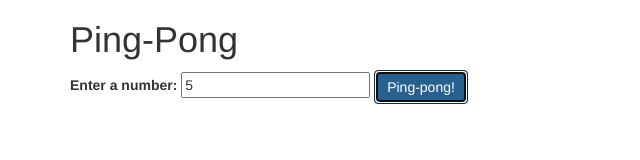
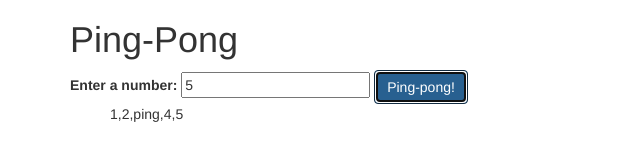
Before and after one commit to sheenanick/ping-pong, a plain HTML site: page index.html in a window 1280 px wide. Both pictures are taken after typing "5" into the empty fields and a click on the button "Ping-pong!". Shown: the full height of the page, 0-640 px from the left. Drawn offline with Linux system fonts and the light colour scheme.

Commit message:
add js function to replace multiples of 3 with ping (Spec #2), and add output div to index.html

```diff
--- a/index.html
+++ b/index.html
@@ -16,6 +16,10 @@
         <input id="input" type="number">
         <button class="btn btn-primary" type="submit" name="button">Ping-pong!</button>
       </form>
+      <div class="results">
+        <ul id="output">
+        </ul>
       </div>
+    </div>
   </body>
 </html>
--- a/js/scripts.js
+++ b/js/scripts.js
@@ -1,26 +1,31 @@
 
 var inputNumber;
 var list = [];
+var pingPongArray = [];
 
 function numberList(number) {
-  alert("grr");
-  for (i=1; i<=number; i++) {
+  for (var i=1; i<=number; i++) {
     var result = number-(number-i)
     list.push(result);
   }
   return list;
 }
 
-// function pingPong(number) {
-//
-// }
+function pingPong(array) {
+  for (var i=0; i<array.length; i++)
+    if(array[i] % 3 === 0){
+      pingPongArray.push("ping");
+    } else {
+      pingPongArray.push(array[i]);
+    }
+}
 
 
 $(document).ready(function(){
   $("form").submit(function(event){
     event.preventDefault();
     inputNumber = parseInt($("#input").val());
-    numberList(inputNumber);
-    // $("#output").text(output);
+    pingPong(numberList(inputNumber));
+    $("#output").text(pingPongArray);
   });
 });
```
